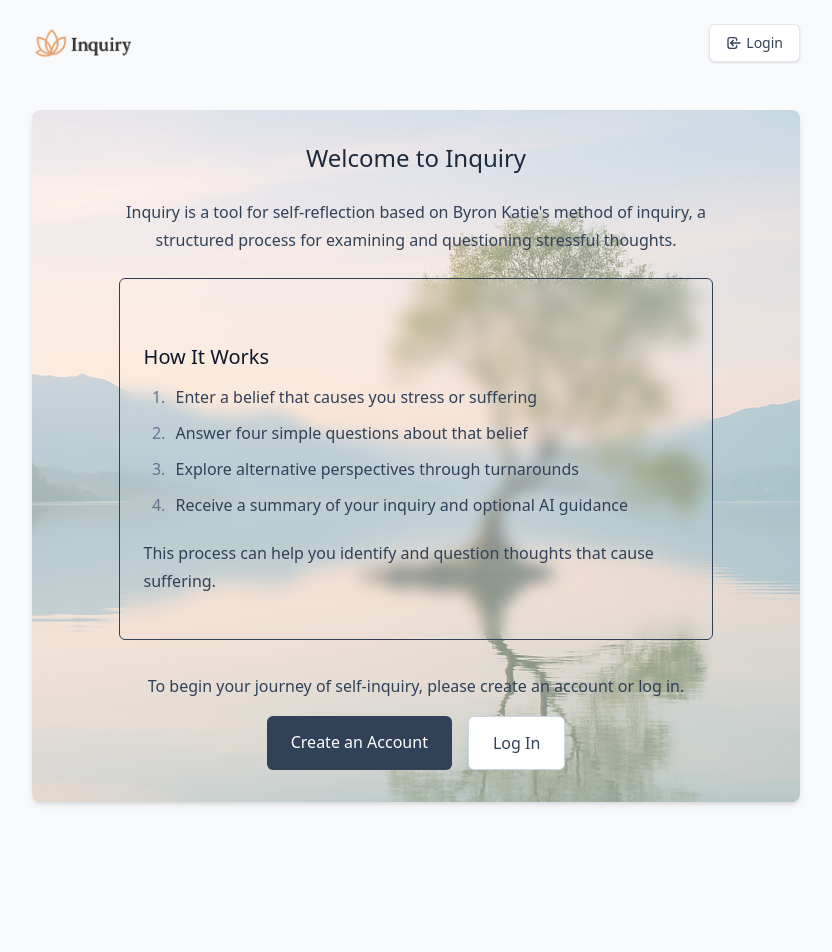
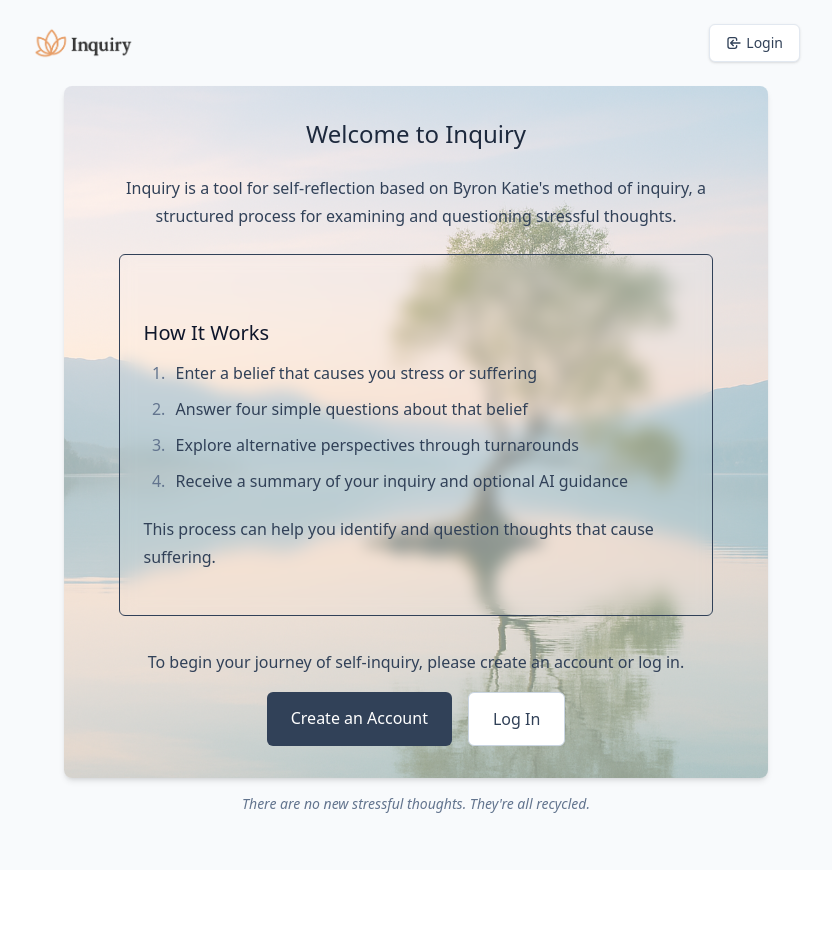
Before and after one commit to marcus/inquiry, a SvelteKit app: page / in a window 1280 px wide. Shown: the top 952 px of the page, without its empty margins (224-1056 px from the left). After the commit the page ends 870 px from the top, so only its background shows below. Built offline with nearby package versions, Linux system fonts and the light colour scheme; no server answers.

Commit message:
Fix layout spacing and improve footer styling with background color

```diff
--- a/src/routes/+layout.svelte
+++ b/src/routes/+layout.svelte
@@ -213,19 +213,20 @@
 		</div>
 	{/if}
 
-	<main class="flex-1 px-4 md:px-8 py-6 pb-32">
-		<div class="container mx-auto max-w-3xl">
+	<main class="flex-1">
+		<div class="container mx-auto max-w-3xl px-4 md:px-8">
 			{@render children()}
 		</div>
 	</main>
-	<footer class="py-4 px-4 md:px-8 text-slate-500 text-center text-sm mt-auto relative">
+	<footer class="py-4 px-4 md:px-8 text-slate-500 text-center text-sm bg-slate-50">
 		<div class="container mx-auto max-w-3xl">
 			<!-- Hide quotations on mobile when guidance is shown -->
 			{#if !$showGuidanceStore}
-				<div class="h-24 flex flex-col justify-center">
+				<div class="flex flex-col justify-center">
 					{#if visible}
 						<div
 							transition:fly={{ y: -30, duration: 2000, easing: quintOut }}
+							class="mb-4"
 						>
 							<p class="font-light italic mb-1">{quotation.quote}</p>
 							<p class="font-light opacity-0 hover:opacity-100 transition-opacity duration-2000">— {quotation.source}</p>
--- a/src/routes/+page.svelte
+++ b/src/routes/+page.svelte
@@ -469,7 +469,7 @@
 		{/if}
 
 		{#if showQuestion && !forceShowSummary && $authStore.isAuthenticated}
-			<div transition:fade={{ duration: 400 }} onoutroend={handleFadeOutEnd} onintroend={handleFadeInEnd} class="absolute w-full">
+			<div transition:fade={{ duration: 400 }} onoutroend={handleFadeOutEnd} onintroend={handleFadeInEnd} class="w-full">
 				{#if visibleStep === 0}
 					<h2 class="text-xl font-light mb-6 text-center">What belief would you like to examine?</h2>
 					<div class="space-y-4">
@@ -625,7 +625,7 @@
 						</button>
 					</div>
 				{:else if visibleStep === 5}
-					<div class="space-y-4">
+					<div class="space-y-4 mb-8">
 						<h2 class="text-xl font-light mb-6 text-center">Write three turnarounds for your belief</h2>
 						<div class="space-y-4 md:space-y-0 md:grid md:grid-cols-3 md:gap-4">
 							<div>
```
